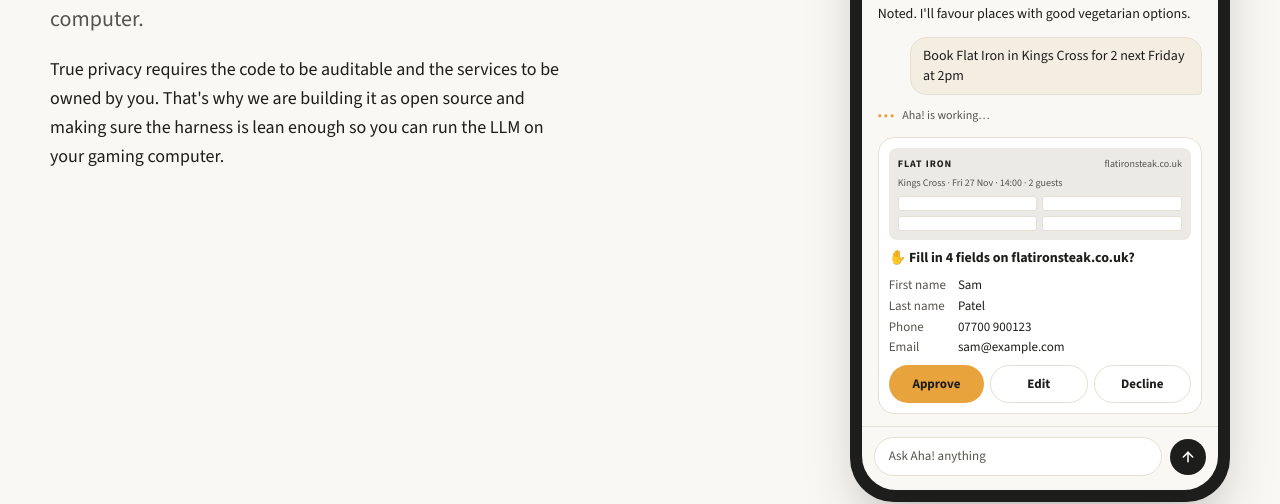
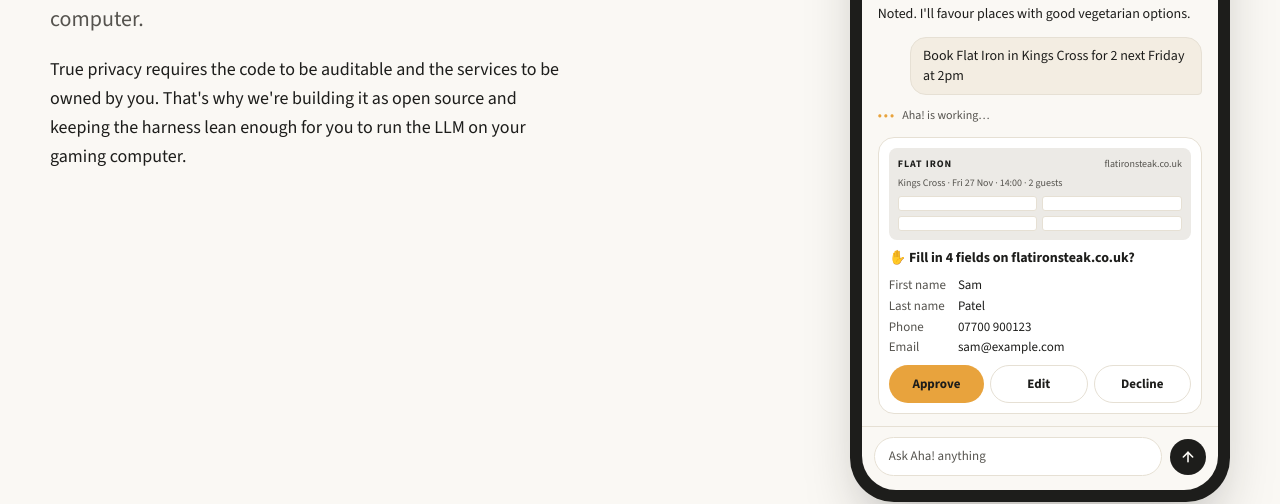
Before and after one commit to axxlabs/aha, a plain HTML site: page index.html in a window 1280 px wide. Shown: the part 322-826 px from the top of the page. Drawn offline with nearby package versions, Linux system fonts and the light colour scheme.

Commit message:
Landing page: grammar
Co-Authored-By: Claude Opus 5.5 <noreply@anthropic.com>
Claude-Session: https://claude.ai/code/session_011rCLgadrhoTZyTrD991qMa

```diff
--- a/index.html
+++ b/index.html
@@ -40,7 +40,7 @@ footer{border-top:1px solid var(--line);padding:24px;text-align:center;font-size
 <div class="hero-text">
 <h1><span class="logo" aria-label="aha"><span aria-hidden="true">ah</span><span class="logo-a" aria-hidden="true">a<span class="logo-dot"></span></span></span><br>Private personal assistant</h1>
 <p class="lead">A truly private personal assistant running from your computer.</p>
-<p class="text">True privacy requires the code to be auditable and the services to be owned by you. That's why we are building it as open source and making sure the harness is lean enough so you can run the LLM on your gaming computer.</p>
+<p class="text">True privacy requires the code to be auditable and the services to be owned by you. That's why we're building it as open source and keeping the harness lean enough for you to run the LLM on your gaming computer.</p>
 </div>
 <div id="chat" style="flex: 1 1 380px; display: flex; justify-content: center; min-width: 0">
 <div style="width: 380px; max-width: 100%; border-radius: 44px; background: #1D1D1B; padding: 12px; box-shadow: 0 30px 60px -20px rgba(29,29,27,0.35)">
```
